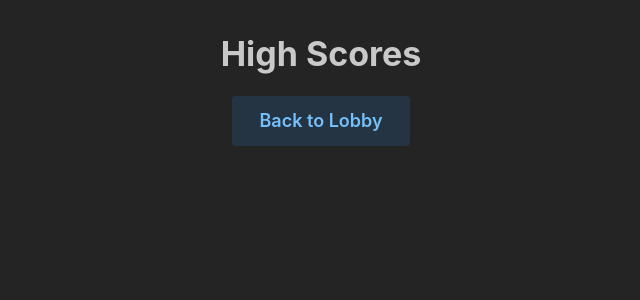
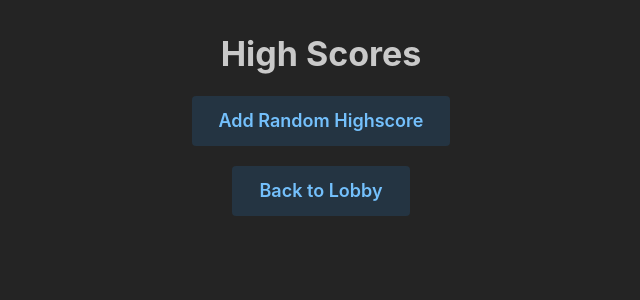
Before and after one commit to Deekz-nz/crew-online-client, a React (Vite) app: page /highscores in a window 1280 px wide. Shown: the top 300 px of the page, without its empty margins (319-959 px from the left). Built offline with nearby package versions, Linux system fonts and the light colour scheme; no server answers; what colyseus.js would draw is missing.

Commit message:
feat: add random highscore button

```diff
--- a/src/screens/HighScoresScreen.tsx
+++ b/src/screens/HighScoresScreen.tsx
@@ -4,7 +4,6 @@ import { Link } from "react-router-dom";
 import { HighScore } from "../types";
 
 export default function HighScoresScreen() {
-  useEffect(() => {
   const fetchScores = async () => {
     try {
       const wsUrl = import.meta.env.VITE_COLYSEUS_URL as string;
@@ -19,12 +18,33 @@ export default function HighScoresScreen() {
     }
   };
 
+  const addRandomScore = async () => {
+    try {
+      const wsUrl = import.meta.env.VITE_COLYSEUS_URL as string;
+      const httpUrl = wsUrl.replace(/^ws/, "http");
+      const res = await fetch(`${httpUrl.replace(/\/$/, "")}/highscores/random`, {
+        method: "POST",
+      });
+      if (res.ok) {
+        const data: HighScore = await res.json();
+        console.log("Created random highscore:", data);
+        await fetchScores();
+      }
+    } catch (err) {
+      console.error("Failed to create random highscore", err);
+    }
+  };
+
+  useEffect(() => {
     fetchScores();
   }, []);
 
   return (
     <Stack align="center" gap="lg" mt="xl">
       <Title order={1}>High Scores</Title>
+      <Button onClick={addRandomScore} variant="light" size="lg">
+        Add Random Highscore
+      </Button>
       <Button component={Link} to="/" variant="light" size="lg">
         Back to Lobby
       </Button>
```
Lines whose indentation alone changed are shown as unchanged.
